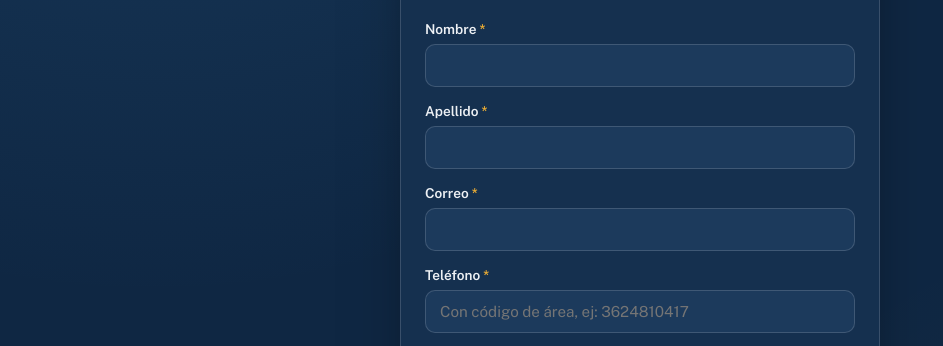
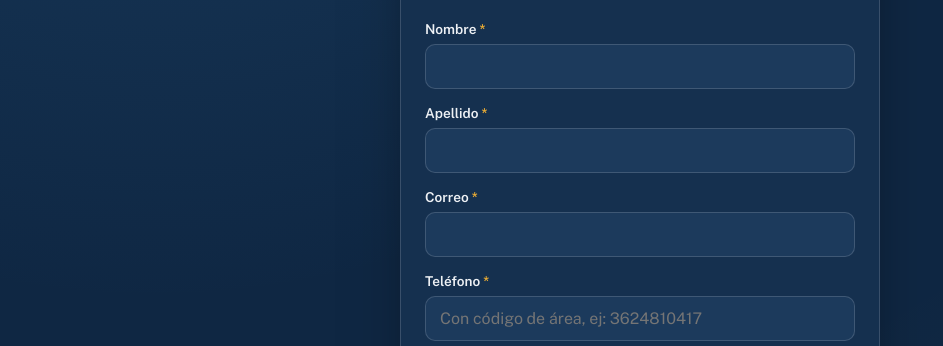
Before and after one commit to lmourglia/foronea, a plain HTML site: page foro-registro.html in a window 1280 px wide. Shown: the part 453-799 px from the top of the page, without its empty margins (0-943 px from the left). Drawn offline with nearby package versions, Linux system fonts and the light colour scheme.

Commit message:
Update foro-registro.html

```diff
--- a/foro-registro.html
+++ b/foro-registro.html
@@ -141,7 +141,7 @@ input, select{
   color:var(--ink);
   border-radius:10px;
   padding:12px 14px;
-  font-size:0.95rem;
+  font-size:16px;
   font-family:inherit;
   outline:none;
   transition:border-color .15s ease, box-shadow .15s ease;
```
